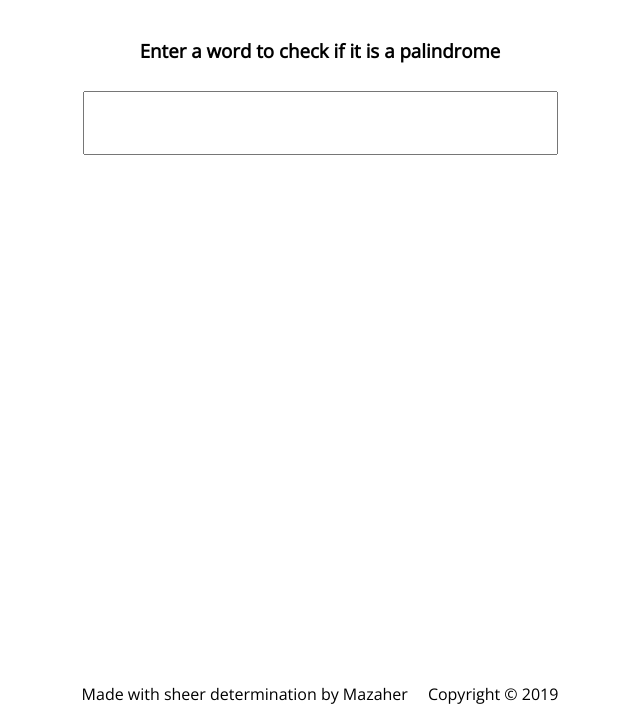
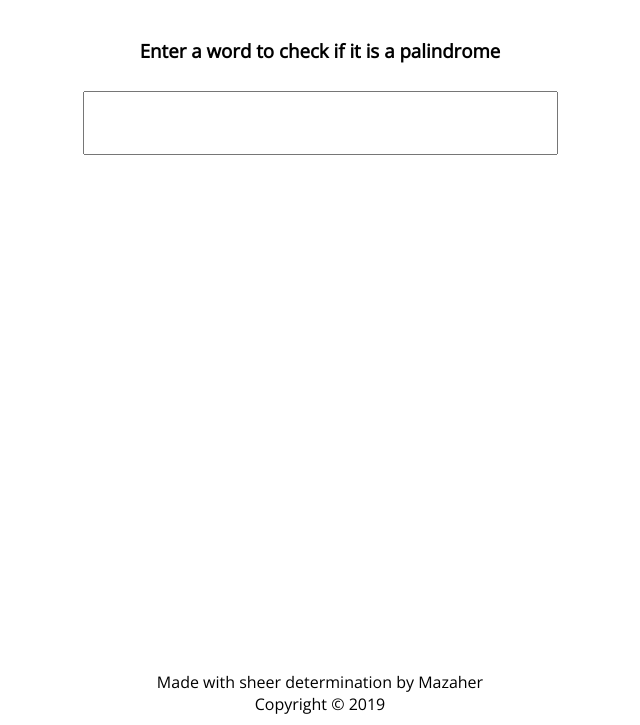
Before and after one commit to mazaherm/palindrome, a website: page src/index.html in a window 1280 px wide. Shown: the part 75-800 px from the top of the page, without its empty margins (320-960 px from the left). Drawn offline with nearby package versions, Linux system fonts and the light colour scheme.

Commit message:
footer stacks as column

```diff
--- a/scss/styles.scss
+++ b/scss/styles.scss
@@ -21,10 +21,11 @@ footer {
 
     .signature {
         display: flex;
+        flex-flow: column wrap;
         justify-content: center;
         align-items: center;
         p {
-            margin: 10px;
+            margin: 0;
         }
     }
 }
```
Also changed, not shown: src/styles.css.
